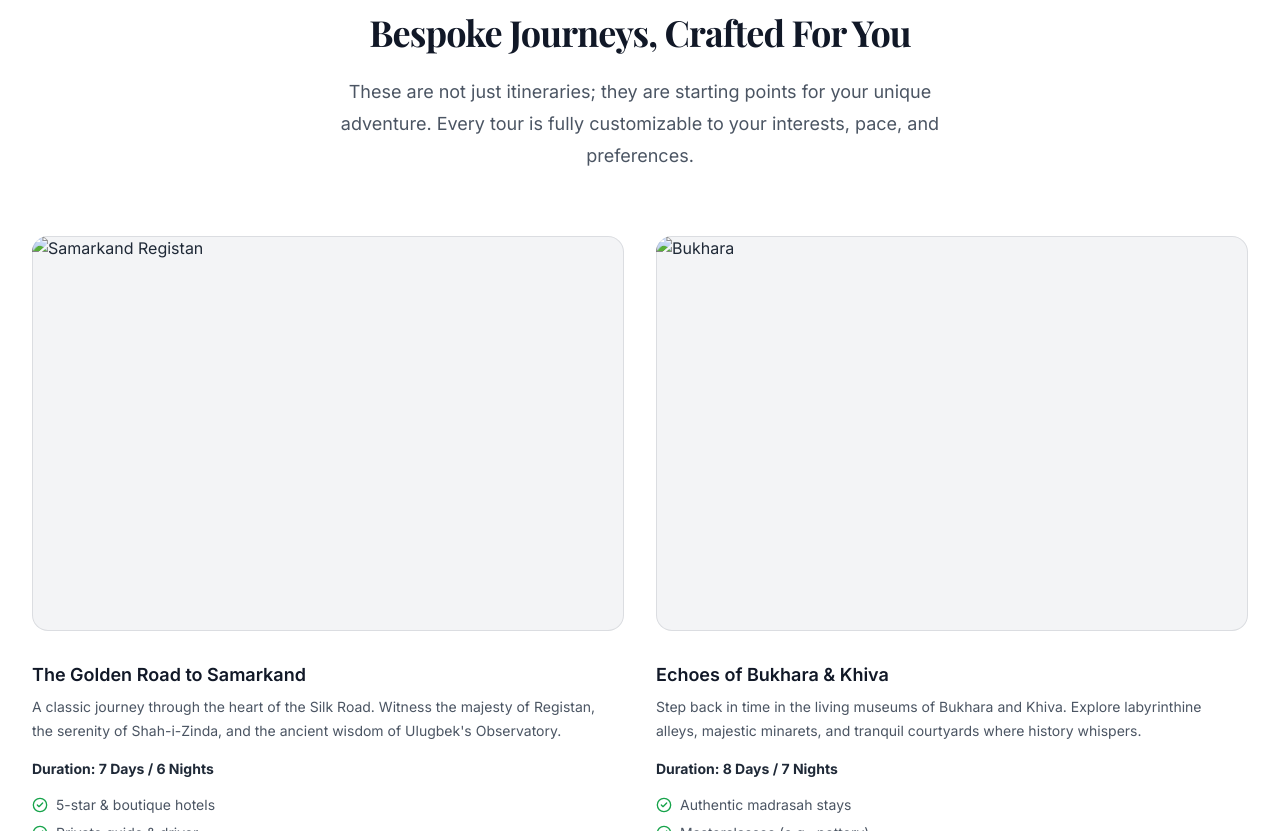
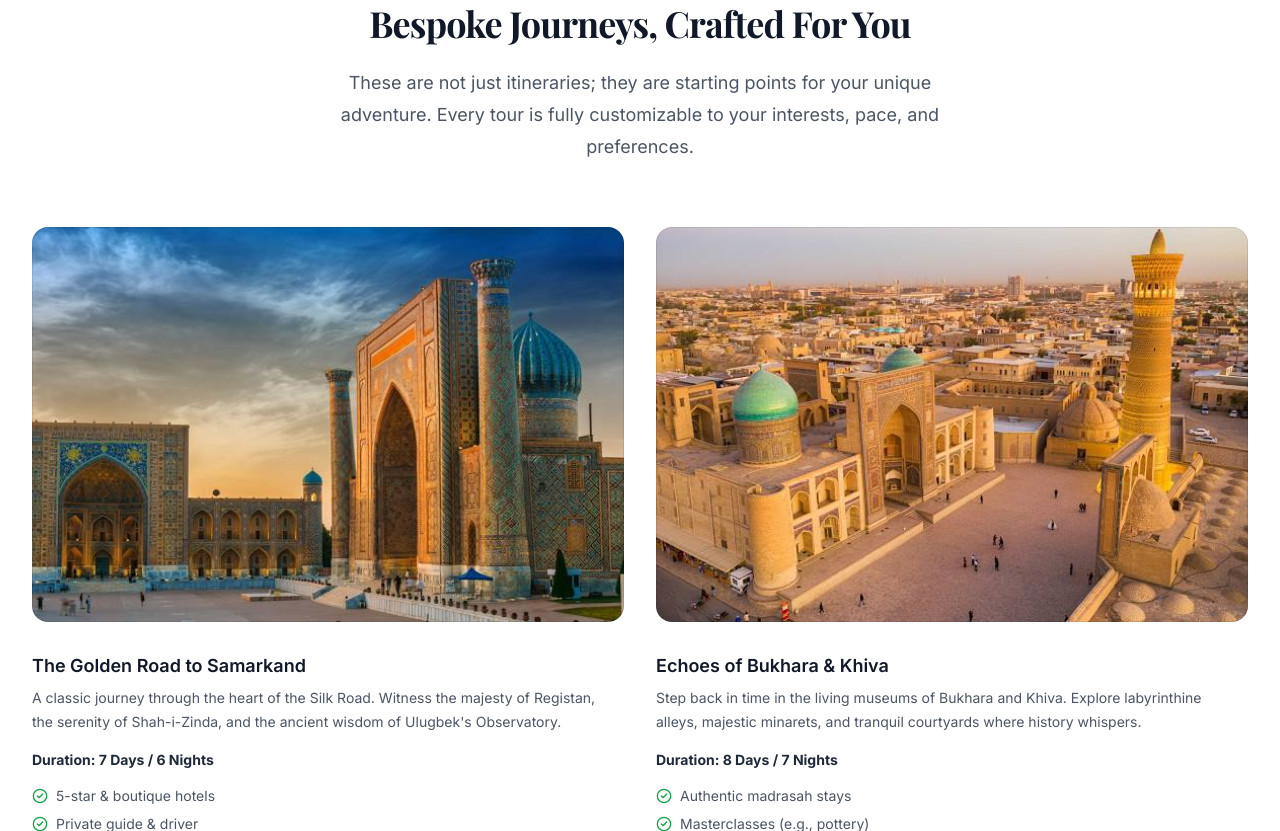
Before and after one commit to T6rabek/uzbekistaninsider, a plain HTML site: page index.html in a window 1280 px wide. Shown: the part 2543-3374 px from the top of the page. Drawn offline with nearby package versions, Linux system fonts and the light colour scheme.

Commit message:
Update index.html

```diff
--- a/index.html
+++ b/index.html
@@ -111,7 +111,7 @@
         <section id="home" class="relative h-screen flex items-center justify-center text-white">
             <video autoplay loop muted playsinline class="absolute z-0 w-full h-full object-cover">
                 <!-- Find a suitable video and place it in your project folder -->
-                <source src="samarkand.jpg" >
+                <source src="samarkand.jpeg" >
 
             </video>
             <div class="absolute inset-0 bg-black/60"></div>
@@ -185,7 +185,7 @@
                             </dl>
                         </div>
                     </div>
-                    <img src="khiva.jpg" alt="Detailed Islamic architecture" class="w-full max-w-none rounded-xl shadow-xl ring-1 ring-gray-400/10 reveal" width="2432" height="1442">
+                    <img src="khiva.jpeg" alt="Detailed Islamic architecture" class="w-full max-w-none rounded-xl shadow-xl ring-1 ring-gray-400/10 reveal" width="2432" height="1442">
                 </div>
 
                 <div class="mt-24 sm:mt-32 flex flex-col lg:flex-row items-center gap-x-12 gap-y-10">
@@ -218,7 +218,7 @@
                     <!-- Tour Card 1 -->
                     <article class="flex flex-col items-start justify-between group reveal">
                         <div class="relative w-full">
-                            <img src="samarkand.jpg" alt="Samarkand Registan" class="aspect-[16/9] w-full rounded-2xl bg-gray-100 object-cover sm:aspect-[2/1] lg:aspect-[3/2] transition-transform duration-500 group-hover:scale-105">
+                            <img src="samarkand.jpeg" alt="Samarkand Registan" class="aspect-[16/9] w-full rounded-2xl bg-gray-100 object-cover sm:aspect-[2/1] lg:aspect-[3/2] transition-transform duration-500 group-hover:scale-105">
                             <div class="absolute inset-0 rounded-2xl ring-1 ring-inset ring-gray-900/10"></div>
                         </div>
                         <div class="max-w-xl mt-8">
@@ -241,7 +241,7 @@
                     <!-- Tour Card 2 -->
                     <article class="flex flex-col items-start justify-between group reveal">
                         <div class="relative w-full">
-                            <img src="bukhara.jpg" alt="Bukhara" class="aspect-[16/9] w-full rounded-2xl bg-gray-100 object-cover sm:aspect-[2/1] lg:aspect-[3/2] transition-transform duration-500 group-hover:scale-105">
+                            <img src="bukhara.jpeg" alt="Bukhara" class="aspect-[16/9] w-full rounded-2xl bg-gray-100 object-cover sm:aspect-[2/1] lg:aspect-[3/2] transition-transform duration-500 group-hover:scale-105">
                             <div class="absolute inset-0 rounded-2xl ring-1 ring-inset ring-gray-900/10"></div>
                         </div>
                         <div class="max-w-xl mt-8">
```
